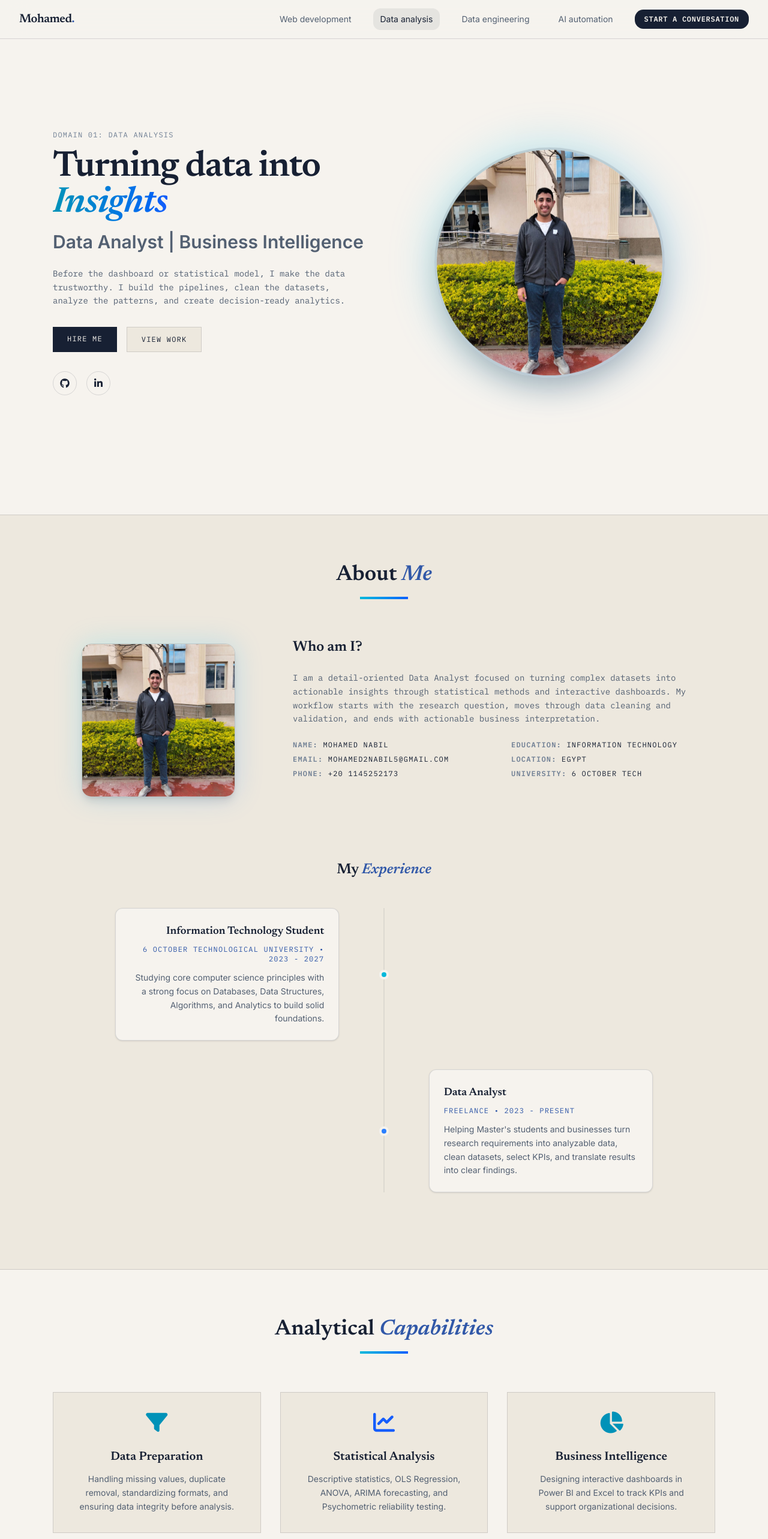
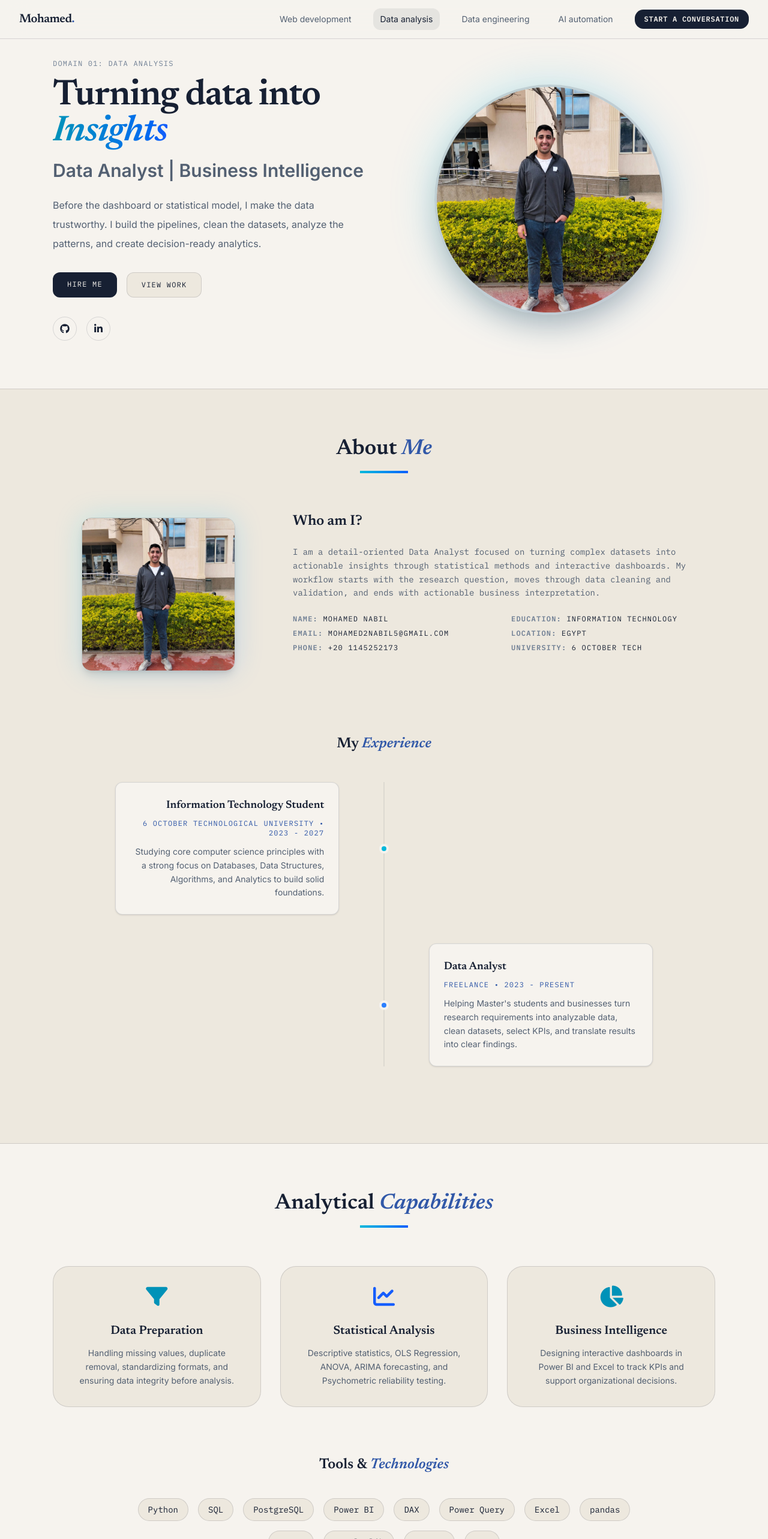
Before and after one commit to mohamed2nabil/my-portfolio-hub, a Next.js app: page /data-analysis in a window 1280 px wide. Shown: the top 2566 px of the page at 60% size. Built offline with nearby package versions, Linux system fonts and the light colour scheme.

Commit message:
style: soften data analytics cards and optimize its portfolio images

```diff
--- a/src/app/data-analysis/page.jsx
+++ b/src/app/data-analysis/page.jsx
@@ -1,9 +1,10 @@
 import React from 'react';
 import Link from 'next/link';
+import Image from 'next/image';
 import { dataAnalysisProjects } from '../../data/data-analysis-projects';
 import { getPublishedProjects } from '@/lib/projects';
 import { getProfile } from '@/lib/content';
-export const dynamic = 'force-dynamic';
+export const revalidate = 60;
 
 export default async function DataAnalysisPage() {
   const projects = await getPublishedProjects('data-analysis', dataAnalysisProjects);
@@ -13,18 +14,18 @@ export default async function DataAnalysisPage() {
       <link rel="stylesheet" href="https://cdnjs.cloudflare.com/ajax/libs/font-awesome/6.4.0/css/all.min.css" />
 
       {/* Hero Section */}
-      <section id="home" className="min-h-screen flex items-center pt-10 pb-20">
+      <section id="home" className="min-h-[72vh] flex items-center pt-10 pb-20">
           <div className="container mx-auto px-6 flex flex-col md:flex-row items-center justify-between max-w-6xl">
               <div className="md:w-1/2 mb-12 md:mb-0">
                   <span className="font-mono text-xs text-muted uppercase tracking-widest mb-4 block">Domain 01: Data Analysis</span>
                   <h1 className="text-4xl md:text-6xl font-bold mb-4 font-serif text-ink tracking-tight">Turning data into <br/><span className="bg-clip-text text-transparent bg-gradient-to-r from-cyan-600 to-blue-600 italic">Insights</span></h1>
                   <h2 className="text-2xl md:text-3xl font-semibold mb-6 text-secondary-ink">Data Analyst | Business Intelligence</h2>
-                  <p className="text-lg mb-8 text-secondary-ink max-w-lg leading-relaxed font-mono text-sm">
+                  <p className="mb-8 max-w-lg text-base leading-8 text-secondary-ink">
                       Before the dashboard or statistical model, I make the data trustworthy. I build the pipelines, clean the datasets, analyze the patterns, and create decision-ready analytics.
                   </p>
                   <div className="flex space-x-4">
-                      <Link href="/#contact" className="px-6 py-3 bg-ink text-ground font-mono uppercase tracking-widest text-xs hover:bg-ink-blue transition-colors">Hire Me</Link>
-                      <a href="#projects" className="px-6 py-3 border border-hairline bg-secondary-ground text-ink font-mono uppercase tracking-widest text-xs hover:border-ink-blue transition-colors">View Work</a>
+                      <Link href="/#contact" className="rounded-xl px-6 py-3 bg-ink text-ground font-mono uppercase tracking-widest text-xs hover:bg-ink-blue transition-colors">Hire Me</Link>
+                      <a href="#projects" className="rounded-xl px-6 py-3 border border-hairline bg-secondary-ground text-ink font-mono uppercase tracking-widest text-xs hover:border-ink-blue transition-colors">View Work</a>
                   </div>
                   <div className="flex mt-8 space-x-4">
                       <a href="https://github.com/mohamed2nabil" className="w-10 h-10 flex items-center justify-center border border-hairline rounded-full text-ink hover:text-ink-blue hover:border-ink-blue transition-colors">
@@ -38,7 +39,7 @@ export default async function DataAnalysisPage() {
               <div className="md:w-1/2 flex justify-center">
                   <div className="relative w-64 h-64 md:w-80 md:h-80 lg:w-96 lg:h-96">
                       <div className="absolute inset-0 rounded-full bg-gradient-to-br from-cyan-400 to-blue-500 blur-2xl opacity-20 animate-pulse"></div>
-                      <img src={profile.profile_image_url || "/images/mohamed-nabil-main.jpeg"}
+                      <Image width={384} height={384} src={profile.profile_image_url || "/images/mohamed-nabil-main.jpeg"}
                            alt="Profile"
                            className="relative w-full h-full object-cover rounded-full border-4 border-hairline shadow-2xl"
                            style={{ animation: 'float 6s ease-in-out infinite' }} />
@@ -59,7 +60,7 @@ export default async function DataAnalysisPage() {
                   <div className="md:w-1/3 flex justify-center">
                       <div className="relative w-64 h-64">
                           <div className="absolute inset-0 rounded-2xl bg-gradient-to-br from-cyan-400 to-blue-500 blur-xl opacity-20"></div>
-                          <img src={profile.profile_image_url || "/images/mohamed-nabil-main.jpeg"}
+                          <Image width={384} height={384} src={profile.profile_image_url || "/images/mohamed-nabil-main.jpeg"}
                                alt="About"
                                className="relative w-full h-full object-cover rounded-2xl border border-hairline shadow-lg" />
                       </div>
@@ -129,7 +130,7 @@ export default async function DataAnalysisPage() {
               </div>
 
               <div className="grid grid-cols-1 sm:grid-cols-2 lg:grid-cols-3 gap-8">
-                  <div className="bg-secondary-ground p-8 border border-hairline text-center hover:border-ink-blue transition duration-300 group">
+                  <div className="rounded-[1.65rem] bg-secondary-ground p-8 border border-hairline text-center hover:border-ink-blue transition duration-300 group">
                       <div className="mb-6 transform group-hover:scale-110 transition-transform">
                           <i className="fas fa-filter text-4xl text-cyan-600"></i>
                       </div>
@@ -137,7 +138,7 @@ export default async function DataAnalysisPage() {
                       <p className="text-secondary-ink text-sm leading-relaxed">Handling missing values, duplicate removal, standardizing formats, and ensuring data integrity before analysis.</p>
                   </div>
 
-                  <div className="bg-secondary-ground p-8 border border-hairline text-center hover:border-ink-blue transition duration-300 group">
+                  <div className="rounded-[1.65rem] bg-secondary-ground p-8 border border-hairline text-center hover:border-ink-blue transition duration-300 group">
                       <div className="mb-6 transform group-hover:scale-110 transition-transform">
                           <i className="fas fa-chart-line text-4xl text-blue-600"></i>
                       </div>
@@ -145,7 +146,7 @@ export default async function DataAnalysisPage() {
                       <p className="text-secondary-ink text-sm leading-relaxed">Descriptive statistics, OLS Regression, ANOVA, ARIMA forecasting, and Psychometric reliability testing.</p>
                   </div>
 
-                  <div className="bg-secondary-ground p-8 border border-hairline text-center hover:border-ink-blue transition duration-300 group">
+                  <div className="rounded-[1.65rem] bg-secondary-ground p-8 border border-hairline text-center hover:border-ink-blue transition duration-300 group">
                       <div className="mb-6 transform group-hover:scale-110 transition-transform">
                           <i className="fas fa-chart-pie text-4xl text-cyan-600"></i>
                       </div>
@@ -159,7 +160,7 @@ export default async function DataAnalysisPage() {
                   <h3 className="text-2xl font-bold mb-10 text-center font-serif">Tools & <span className="text-ink-blue italic">Technologies</span></h3>
                   <div className="flex flex-wrap justify-center gap-4 max-w-4xl mx-auto">
                       {["Python", "SQL", "PostgreSQL", "Power BI", "DAX", "Power Query", "Excel", "pandas", "NumPy", "matplotlib", "Scrapy", "n8n"].map(tool => (
-                        <span key={tool} className="px-4 py-2 border border-hairline bg-secondary-ground text-sm font-mono hover:bg-ink hover:text-ground transition-colors cursor-default">
+                        <span key={tool} className="rounded-full px-4 py-2 border border-hairline bg-secondary-ground text-sm font-mono hover:bg-ink hover:text-ground transition-colors cursor-default">
                           {tool}
                         </span>
                       ))}
@@ -179,16 +180,16 @@ export default async function DataAnalysisPage() {
 
             <div className="grid grid-cols-1 md:grid-cols-2 lg:grid-cols-3 gap-8">
                 {projects.map((project) => (
-                    <div key={project.id} className="bg-ground border border-hairline overflow-hidden group hover:shadow-xl transition-all duration-300 flex flex-col">
+                    <div key={project.id} className="rounded-[1.75rem] bg-ground border border-hairline overflow-hidden group hover:shadow-xl transition-all duration-300 flex flex-col">
                         <Link href={`/data-analysis/${project.id}`} className="block flex-1 flex flex-col">
                             <div className="h-60 w-full overflow-hidden relative border-b border-hairline bg-ground">
-                                <img src={project.poster} alt={project.title} className="w-full h-full object-cover group-hover:scale-105 transition-transform duration-500" />
+                                <Image width={960} height={600} src={project.poster} alt={project.title} className="w-full h-full object-cover group-hover:scale-105 transition-transform duration-500" />
                             </div>
                             <div className="p-6 flex-1 flex flex-col">
                                 <h3 className="text-xl font-bold mb-2 font-serif group-hover:text-ink-blue transition-colors">{project.title}</h3>
                                 <p className="text-secondary-ink text-sm mb-4 leading-relaxed flex-1 line-clamp-3">{project.shortDesc}</p>
                                 <div className="flex flex-wrap gap-2 mb-2">
-                                    <span className="px-2 py-1 border border-hairline bg-secondary-ground text-[10px] font-mono uppercase text-ink-blue">{project.category}</span>
+                                    <span className="rounded-full px-2 py-1 border border-hairline bg-secondary-ground text-[10px] font-mono uppercase text-ink-blue">{project.category}</span>
                                 </div>
                             </div>
                         </Link>
```
